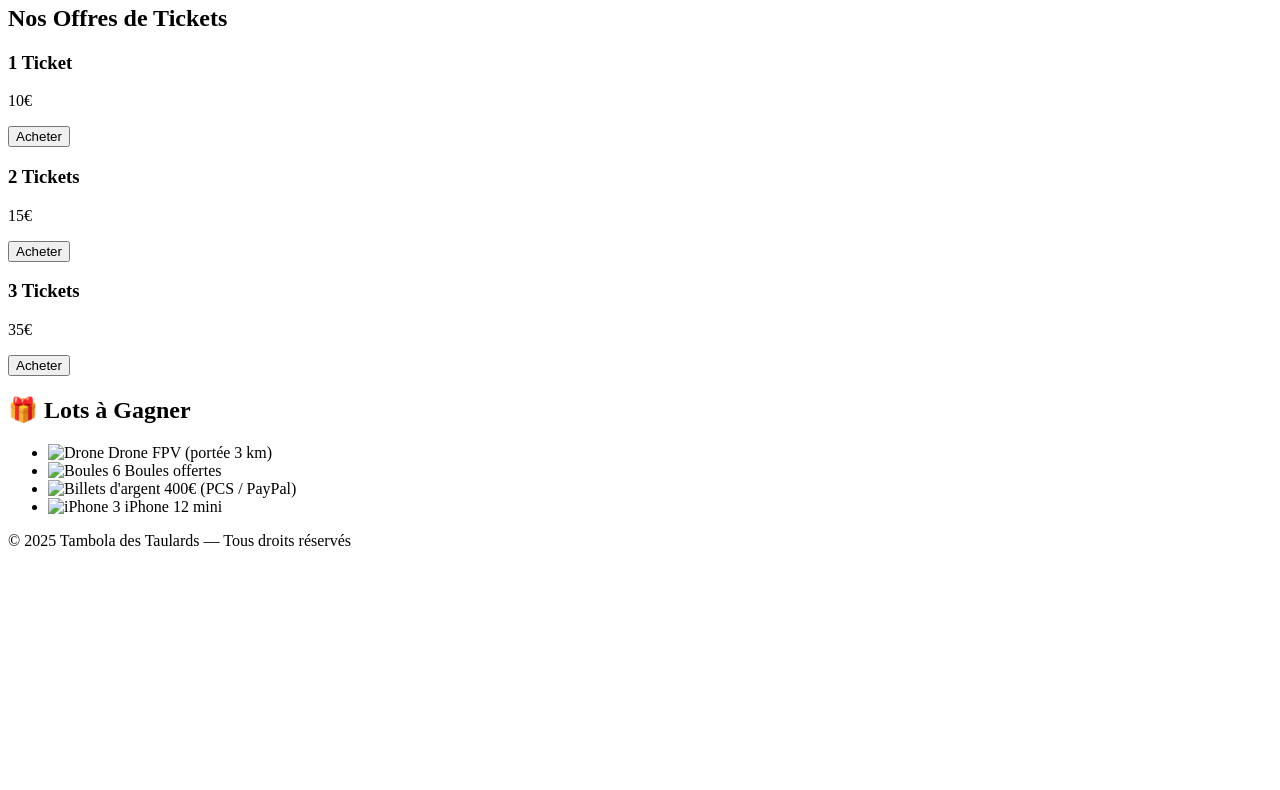
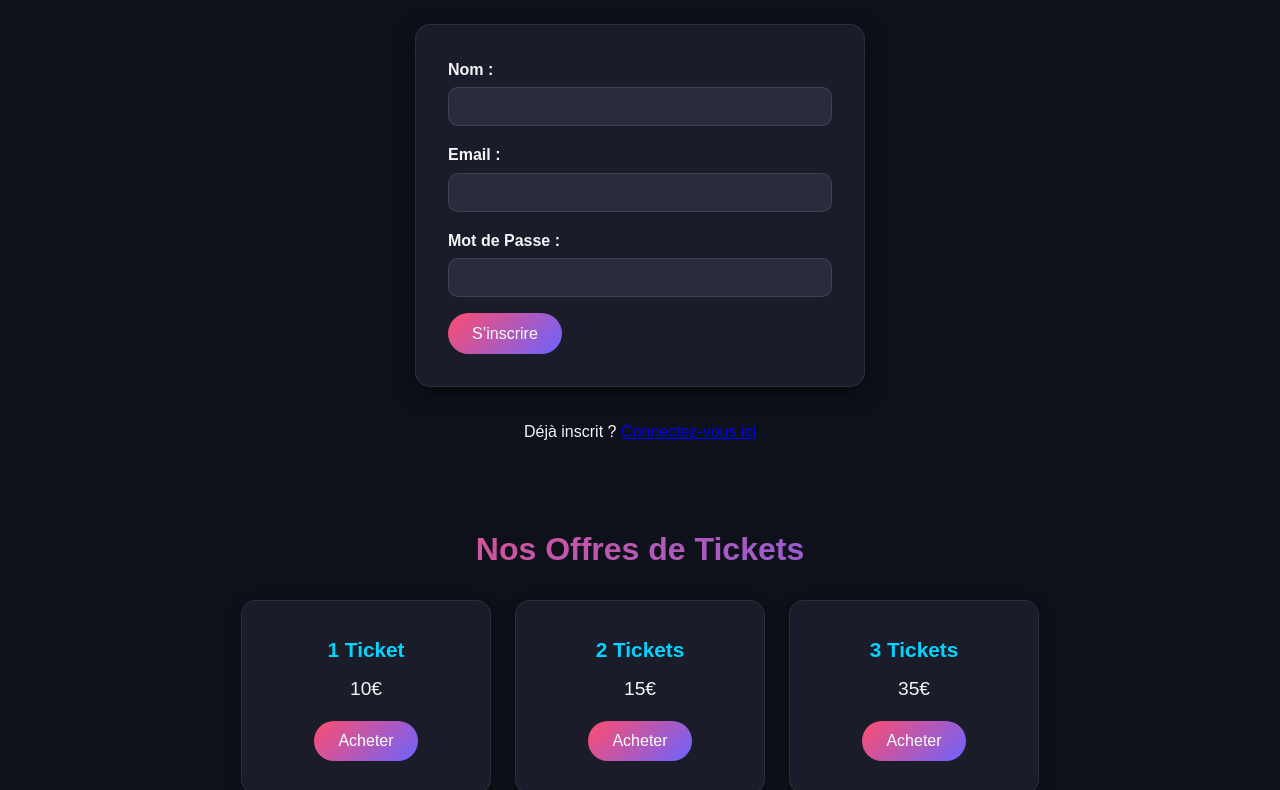
Before and after one commit to luxonoff55-dev/TambolaDeNo-l, a plain HTML site: page index.html in a window 1280 px wide. Shown: the part 262-1052 px from the top of the page. Before the commit the page ends 820 px from the top, so only its background shows below. Drawn offline with Linux system fonts and the light colour scheme.

Commit message:
Update index.html

```diff
--- a/index.html
+++ b/index.html
@@ -9,6 +9,205 @@
   <script src="https://www.gstatic.com/firebasejs/9.22.1/firebase-app-compat.js"></script>
   <script src="https://www.gstatic.com/firebasejs/9.22.1/firebase-auth-compat.js"></script>
   <script src="https://www.gstatic.com/firebasejs/9.22.1/firebase-database-compat.js"></script>
+  <style>
+    /* === STYLE GLOBAL === */
+    :root {
+      --bg-dark: #0f111a;
+      --bg-card: #1a1c29;
+      --text-light: #f5f5f7;
+      --accent: #ff4d6d;
+      --accent2: #00d4ff;
+      --gradient: linear-gradient(135deg, #ff4d6d, #6c63ff);
+      --radius: 15px;
+    }
+
+    * {
+      margin: 0;
+      padding: 0;
+      box-sizing: border-box;
+      font-family: "Poppins", sans-serif;
+    }
+
+    body {
+      background: var(--bg-dark);
+      color: var(--text-light);
+      line-height: 1.6;
+      scroll-behavior: smooth;
+    }
+
+    header {
+      text-align: center;
+      padding: 3rem 1rem;
+      background: var(--gradient);
+      border-bottom-left-radius: 30px;
+      border-bottom-right-radius: 30px;
+      box-shadow: 0 6px 25px rgba(0, 0, 0, 0.4);
+    }
+
+    header h1 {
+      font-size: 2.6rem;
+      letter-spacing: 1px;
+      animation: fadeInDown 1s ease-in-out;
+    }
+
+    @keyframes fadeInDown {
+      from {opacity: 0; transform: translateY(-20px);}
+      to {opacity: 1; transform: translateY(0);}
+    }
+
+    section {
+      padding: 2.5rem 1.5rem;
+      text-align: center;
+      max-width: 900px;
+      margin: auto;
+    }
+
+    h2 {
+      font-size: 2rem;
+      margin-bottom: 1.5rem;
+      background: var(--gradient);
+      -webkit-background-clip: text;
+      -webkit-text-fill-color: transparent;
+    }
+
+    /* === OFFRES DE TICKETS === */
+    .offer-cards {
+      display: flex;
+      flex-wrap: wrap;
+      justify-content: center;
+      gap: 1.5rem;
+      margin-top: 1rem;
+    }
+
+    .card {
+      background: var(--bg-card);
+      border-radius: var(--radius);
+      padding: 2rem;
+      width: 250px;
+      box-shadow: 0 4px 15px rgba(0,0,0,0.4);
+      transition: all 0.3s;
+      border: 1px solid rgba(255,255,255,0.08);
+    }
+
+    .card:hover {
+      transform: translateY(-8px) scale(1.03);
+      border-color: var(--accent);
+      box-shadow: 0 10px 25px rgba(255,77,109,0.4);
+    }
+
+    .card h3 {
+      color: var(--accent2);
+      font-size: 1.3rem;
+      margin-bottom: 0.5rem;
+    }
+
+    .card p {
+      font-size: 1.2rem;
+      margin-bottom: 1rem;
+    }
+
+    button {
+      background: var(--gradient);
+      color: white;
+      border: none;
+      padding: 0.7rem 1.5rem;
+      border-radius: 25px;
+      font-size: 1rem;
+      cursor: pointer;
+      transition: all 0.3s;
+    }
+
+    button:hover {
+      transform: scale(1.07);
+      box-shadow: 0 0 15px var(--accent);
+    }
+
+    /* === FORMULAIRES === */
+    form {
+      background: var(--bg-card);
+      padding: 2rem;
+      border-radius: var(--radius);
+      box-shadow: 0 6px 20px rgba(0,0,0,0.5);
+      max-width: 450px;
+      margin: 2rem auto;
+      text-align: left;
+      border: 1px solid rgba(255,255,255,0.08);
+    }
+
+    .form-group {
+      margin-bottom: 1rem;
+    }
+
+    label {
+      display: block;
+      font-weight: 600;
+      margin-bottom: 0.3rem;
+    }
+
+    input {
+      width: 100%;
+      padding: 0.6rem;
+      border-radius: 10px;
+      border: 1px solid rgba(255,255,255,0.1);
+      background: #2a2c3d;
+      color: white;
+      font-size: 1rem;
+    }
+
+    input:focus {
+      outline: none;
+      border-color: var(--accent2);
+      box-shadow: 0 0 5px var(--accent2);
+    }
+
+    /* === LOTS === */
+    .prizes-section ul {
+      list-style: none;
+      padding: 0;
+      display: flex;
+      flex-wrap: wrap;
+      justify-content: center;
+      gap: 1rem;
+    }
+
+    .prizes-section li {
+      background: var(--bg-card);
+      border-radius: var(--radius);
+      padding: 1rem;
+      width: 200px;
+      text-align: center;
+      box-shadow: 0 4px 15px rgba(0,0,0,0.4);
+      transition: transform 0.3s, box-shadow 0.3s;
+    }
+
+    .prizes-section li:hover {
+      transform: translateY(-5px) scale(1.03);
+      box-shadow: 0 0 15px var(--accent2);
+    }
+
+    .prizes-section li img {
+      width: 50px;
+      height: 50px;
+      margin-bottom: 0.5rem;
+    }
+
+    /* === FOOTER === */
+    footer {
+      text-align: center;
+      padding: 1.5rem 1rem;
+      color: rgba(255,255,255,0.6);
+      font-size: 0.9rem;
+      margin-top: 2rem;
+    }
+
+    /* === RESPONSIVE === */
+    @media (max-width: 600px) {
+      header h1 { font-size: 2rem; }
+      .card { width: 90%; }
+      form { width: 90%; }
+      .prizes-section li { width: 45%; }
+    }
+  </style>
 </head>
 <body>
   <header>
```
